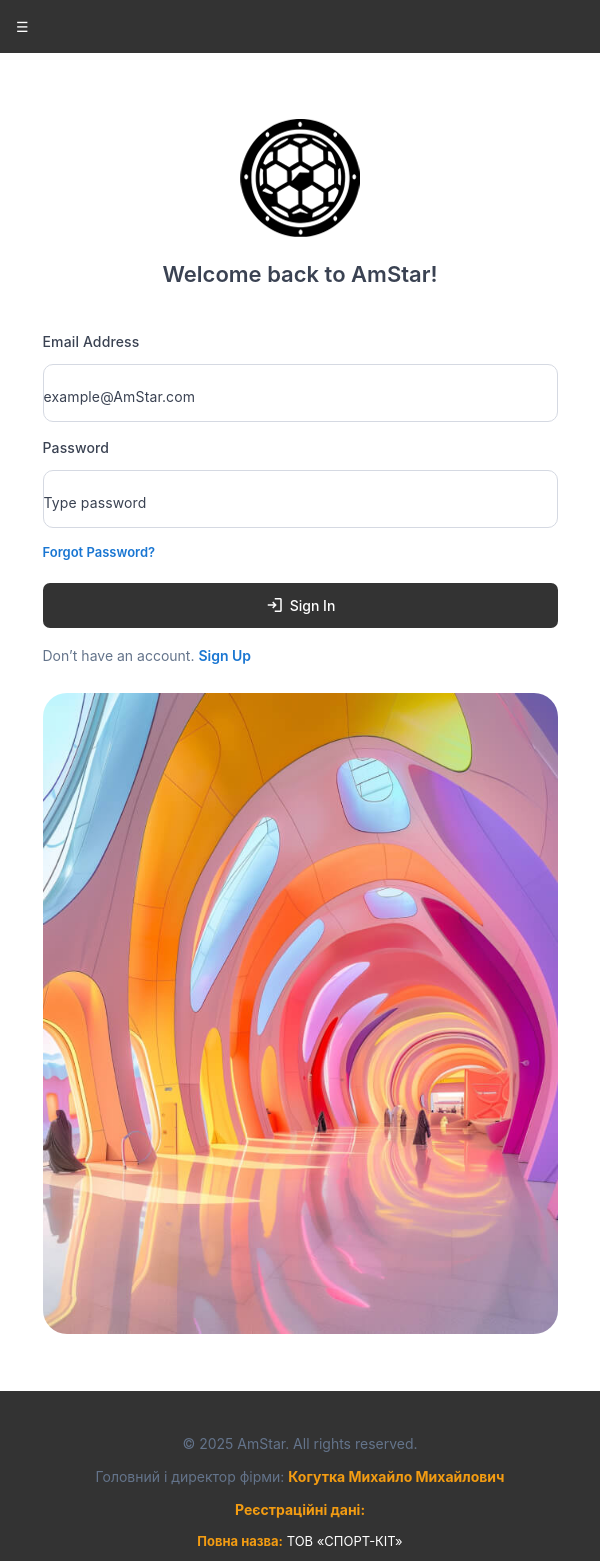
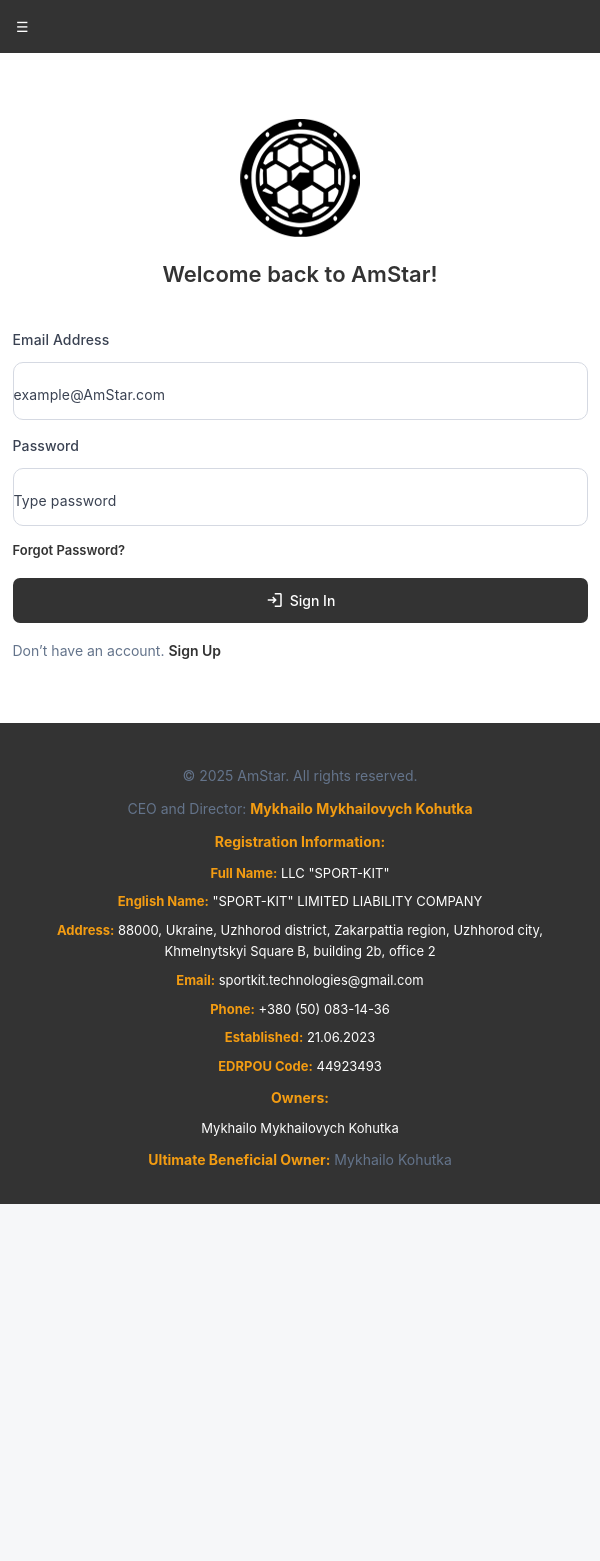
Before and after one commit to sebastiansKychatyi/AmStar, a Nuxt app in the folder AmStar/: page /Authentication/SignIn in a window 600 px wide. Shown: the top 1561 px of the page. After the commit the page ends 1204 px from the top, so only its background shows below. Built offline with nearby package versions, Linux system fonts and the light colour scheme.

Commit message:
so little update css

```diff
--- a/AmStar/components/footer.vue
+++ b/AmStar/components/footer.vue
@@ -2,25 +2,25 @@
     <footer class="footer">
         <div class="footer-content">
             <p>&copy; 2025 AmStar. All rights reserved.</p>
-        <p>Головний і директор фірми: <strong>Когутка Михайло Михайлович</strong></p>
+            <p>CEO and Director: <strong>Mykhailo Mykhailovych Kohutka</strong></p>
             <div class="company-info">
-            <p><strong>Реєстраційні дані:</strong></p>
+                <p><strong>Registration Information:</strong></p>
                 <ul>
-            <li><strong>Повна назва:</strong> ТОВ «СПОРТ-КІТ»</li>
-            <li><strong>Англійська назва:</strong> «SPORT-KIT» LIMITED LIABILITY COMPANY</li>
-            <li><strong>Адреса:</strong> 88000, Україна, Ужгородський р-н, Закарпатська обл., м. Ужгород, пл. Хмельницького Б., будинок 2б, офіс 2</li>
-            <li><strong>Пошта:</strong> sportkit.technologies@gmail.com</li>
-            <li><strong>Телефон:</strong> +380 (50) 083-14-36</li>
-            <li><strong>Дата заснування:</strong> 21.06.2023</li>
-            <li><strong>Код ЄДРПОУ:</strong> 44923493</li>
+                    <li><strong>Full Name:</strong> LLC "SPORT-KIT"</li>
+                    <li><strong>English Name:</strong> "SPORT-KIT" LIMITED LIABILITY COMPANY</li>
+                    <li><strong>Address:</strong> 88000, Ukraine, Uzhhorod district, Zakarpattia region, Uzhhorod city, Khmelnytskyi Square B, building 2b, office 2</li>
+                    <li><strong>Email:</strong> sportkit.technologies@gmail.com</li>
+                    <li><strong>Phone:</strong> +380 (50) 083-14-36</li>
+                    <li><strong>Established:</strong> 21.06.2023</li>
+                    <li><strong>EDRPOU Code:</strong> 44923493</li>
                 </ul>
             </div>
             <div class="owners">
-            <p><strong>Власники:</strong></p>
+                <p><strong>Owners:</strong></p>
                 <ul>
-            <li>Когутка Михайло Михайлович</li>
+                    <li>Mykhailo Mykhailovych Kohutka</li>
                 </ul>
-            <p><strong>Кінцеві бенефіціарні власник:</strong> Когутка Михайло</p>
+                <p><strong>Ultimate Beneficial Owner:</strong> Mykhailo Kohutka</p>
             </div>
         </div>
     </footer>
--- a/AmStar/pages/Authentication/SignIn/index.vue
+++ b/AmStar/pages/Authentication/SignIn/index.vue
@@ -193,6 +193,14 @@
       }
     }
   }
+}
+.fw-medium{
+  color: #333;
+  text-decoration: none;
+}
+.fw-semibold{
+  color: #333 !important;
+  text-decoration: none;
 }
 
 /* Max width 767px */
@@ -419,4 +427,75 @@
     }
   }
 }
+/* Max width 767px */
+@media only screen and (max-width: 767px) {
+  .sign-in-area {
+    padding: {
+      top: 60px;
+      bottom: 60px;
+    }
+    .trezo-form {
+      max-width: 100%;
+
+      .form-image {
+        display: none; /* Скрываем картинку на мобильных устройствах */
+      }
+
+      .form-content {
+        padding-left: 0;
+
+        .title {
+          margin: {
+            top: 17px;
+            bottom: 15px;
+          }
+          h1 {
+            font-size: 22px;
+          }
+          p {
+            font-size: 13px;
+          }
+        }
+
+        .with-socials {
+          margin-bottom: 20px;
+
+          div {
+            margin: {
+              left: 5px;
+              right: 5px;
+            }
+          }
+
+          button {
+            padding: 8px 15px;
+          }
+        }
+
+        form {
+          .trezo-form-group {
+            .v-label {
+              margin-bottom: 10px;
+            }
+          }
+
+          button {
+            padding: 12px 25px;
+            margin-top: 17px;
+            font-size: 13px;
+            i {
+              font-size: 20px;
+            }
+          }
+
+          .info {
+            margin-top: 15px;
+          }
+        }
+      }
+    }
+  }
+}
+
+
 </style>
--- a/AmStar/pages/Authentication/SignUp/index.vue
+++ b/AmStar/pages/Authentication/SignUp/index.vue
@@ -196,7 +196,6 @@
           border-radius: 7px;
           color: var(--whiteColor);
           background-color: #333;
-          display: flex;
           align-items: center;
           justify-content: center;
 
@@ -230,7 +229,14 @@
     }
   }
 }
-
+.fw-medium{
+  color: #333;
+  text-decoration: none;
+}
+.fw-semibold{
+  color: #333 !important;
+  text-decoration: none;
+}
 /* Max width 767px */
 @media only screen and (max-width: 767px) {
   .sign-up-area {
@@ -458,4 +464,237 @@
     }
   }
 }
+/* Max width 767px (мобильные устройства) */
+@media only screen and (max-width: 767px) {
+  .sign-up-area {
+    padding: {
+      top: 60px;
+      bottom: 60px;
+    }
+    .trezo-form {
+      max-width: 100%;
+
+      .form-image {
+        display: none; /* Скрыть изображение на мобильных устройствах */
+      }
+
+      .form-content {
+        padding-left: 0;
+
+        .title {
+          margin: {
+            top: 17px;
+            bottom: 15px;
+          }
+          h1 {
+            font-size: 22px;
+          }
+          p {
+            font-size: 13px;
+          }
+        }
+
+        .with-socials {
+          margin-bottom: 20px;
+
+          div {
+            margin: {
+              left: 5px;
+              right: 5px;
+            }
+          }
+
+          button {
+            padding: 8px 15px;
+          }
+        }
+
+        form {
+          .trezo-form-group {
+            .v-label {
+              margin-bottom: 10px;
+            }
+          }
+
+          button {
+            padding: 12px 25px;
+            font-size: 13px;
+            margin: {
+              top: 17px;
+              bottom: 17px;
+            }
+            i {
+              font-size: 20px;
+            }
+          }
+        }
+      }
+    }
+  }
+}
+
+/* Min width 576px to Max width 767px */
+@media only screen and (min-width: 576px) and (max-width: 767px) {
+  .sign-up-area {
+    .trezo-form {
+      max-width: 540px;
+
+      .form-content {
+        .title {
+          margin: {
+            top: 20px;
+            bottom: 17px;
+          }
+        }
+
+        form {
+          button {
+            margin: {
+              top: 20px;
+              bottom: 20px;
+            }
+          }
+        }
+      }
+    }
+  }
+}
+
+/* Min width 768px to Max width 991px */
+@media only screen and (min-width: 768px) and (max-width: 991px) {
+  .sign-up-area {
+    padding: {
+      top: 80px;
+      bottom: 80px;
+    }
+    .trezo-form {
+      max-width: 720px;
+
+      .form-image {
+        margin: {
+          right: 0;
+          top: 25px;
+        }
+      }
+
+      .form-content {
+        padding-left: 0;
+
+        .title {
+          margin: {
+            top: 20px;
+            bottom: 20px;
+          }
+          h1 {
+            font-size: 24px;
+          }
+          p {
+            font-size: 14px;
+          }
+        }
+
+        .with-socials {
+          margin-bottom: 20px;
+
+          div {
+            margin: {
+              left: 5px;
+              right: 5px;
+            }
+          }
+        }
+
+        form {
+          button {
+            font-size: 14px;
+            padding: 12px 25px;
+            margin: {
+              top: 20px;
+              bottom: 20px;
+            }
+            i {
+              font-size: 22px;
+            }
+          }
+        }
+      }
+    }
+  }
+}
+
+/* Min width 992px to Max width 1199px */
+@media only screen and (min-width: 992px) and (max-width: 1199px) {
+  .sign-up-area {
+    padding: {
+      top: 100px;
+      bottom: 100px;
+    }
+    .trezo-form {
+      max-width: 960px;
+
+      .form-image {
+        margin-right: 0;
+      }
+
+      .form-content {
+        padding-left: 15px;
+
+        .title {
+          h1 {
+            font-size: 26px;
+          }
+          p {
+            font-size: 15px;
+          }
+        }
+
+        form {
+          button {
+            font-size: 15px;
+            margin: {
+              top: 20px;
+              bottom: 20px;
+            }
+          }
+        }
+      }
+    }
+  }
+}
+
+/* Min width 1200px to Max width 1399px */
+@media only screen and (min-width: 1200px) and (max-width: 1399px) {
+  .sign-up-area {
+    padding: {
+      top: 120px;
+      bottom: 120px;
+    }
+    .trezo-form {
+      max-width: 1140px;
+
+      .form-image {
+        margin-right: 0;
+      }
+      .form-content {
+        padding-left: 25px;
+      }
+    }
+  }
+}
+
+/* Min width 1600px */
+@media only screen and (min-width: 1600px) {
+  .sign-up-area {
+    .trezo-form {
+      .form-image {
+        margin-right: -45px;
+      }
+
+      .form-content {
+        padding-left: 120px;
+      }
+    }
+  }
+}
+
 </style>
```
Lines whose indentation alone changed are shown as unchanged.
